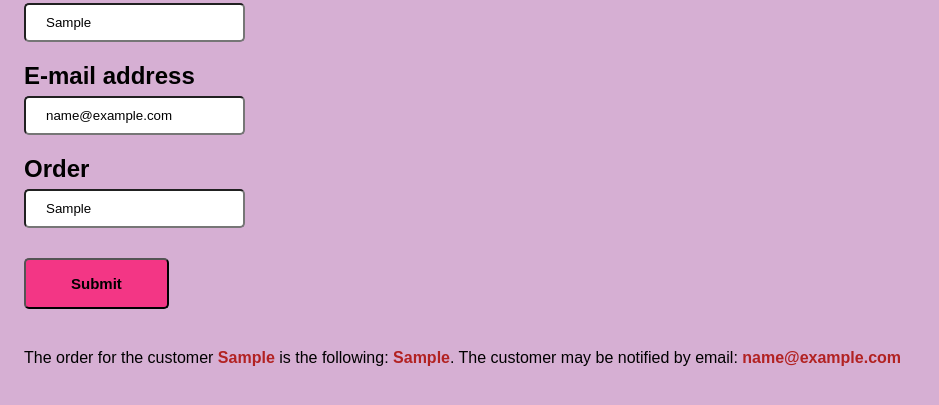
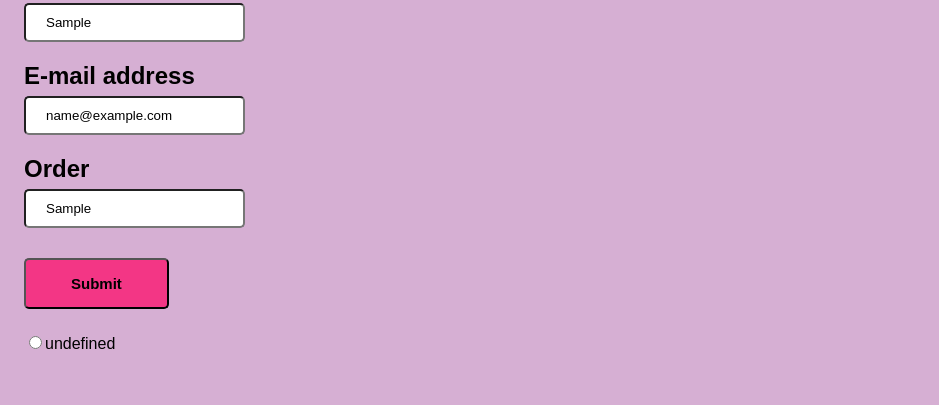
Before and after one commit to EHB-MCT/web2-exercises-HiraTariqAkhtar, a plain HTML site: page session1/ex1.html in a window 1280 px wide. Both pictures are taken after typing "Sample", "name@example.com", "Sample" into the empty fields and a click on the input 96 px from the left and 394 px from the top of the page. Shown: the part 111-516 px from the top of the page, without its empty margins (0-939 px from the left). Drawn offline with Linux system fonts and the light colour scheme.

Commit message:
added the food array

```diff
--- a/session1/ex1.css
+++ b/session1/ex1.css
@@ -24,8 +24,8 @@ input[type="submit"]{
     font-weight: 600;
 }
 
-#messages{
-    margin-top: 2.5em;
+#messages, #dishChoice{
+    margin-top: 1.5em;
 }
 
 #messages span{
--- a/session1/ex1.html
+++ b/session1/ex1.html
@@ -24,8 +24,7 @@
         </div>
         <input type="submit" >
     </form>
-    <div id="messages">
-
-    </div>
+    <div id="dishChoice"></div>
+    <div id="messages"></div>
 </body>
 </html>
--- a/session1/ex1.js
+++ b/session1/ex1.js
@@ -16,19 +16,46 @@ window.onload = function(){
 
     // });
 
-    //ex5
+//     //ex5
+//         document.getElementById("form").addEventListener("submit", event=>{
+//         event.preventDefault();
+//         let order = {
+//             name: document.getElementById("name").value,
+//             email: document.getElementById("email").value,
+//             order: document.getElementById("order").value
+//         }
+//         // console.log(order);
+//         printOrders(order)
+//     });
+
+    //ex6
         document.getElementById("form").addEventListener("submit", event=>{
-        event.preventDefault();
-        let order = {
-            name: document.getElementById("name").value,
-            email: document.getElementById("email").value,
-            order: document.getElementById("order").value
-        }
-        console.log(order)
-        printOrders(order)
-    });
+            event.preventDefault();
+            let dishes = [];
+            dishes.push({
+                id: '1',
+                name: "Burger and french fries",
+                price: "18"
+            },
+            {
+                id: '2',
+                name: "Pizza",
+                price: "20"
+            },
+            {
+                id: '3',
+                name: "Sushi",
+                price: "25"
+            }
+            );
+            console.log(dishes);
+            document.getElementById("dishChoice").innerHTML = `<input name="dish" type= "radio" id= "${dishes.id}" value= "${dishes.name}"
+            <label for "${dishes.id}">${dishes.name}</label> `;
+        });
 }
 
-function printOrders(orderdetails){
-    document.getElementById("messages").innerHTML = `<p> The order for the customer <span> ${orderdetails.name} </span> is the following: <span>${orderdetails.order}</span>. The customer may be notified by email: <span>${orderdetails.email}</span>`;
-}
+
+// function of ex 5
+// function printOrders(orderdetails){
+//     document.getElementById("messages").innerHTML = `<p> The order for the customer <span> ${orderdetails.name} </span> is the following: <span>${orderdetails.order}</span>. The customer may be notified by email: <span>${orderdetails.email}</span>`;
+// }
```
